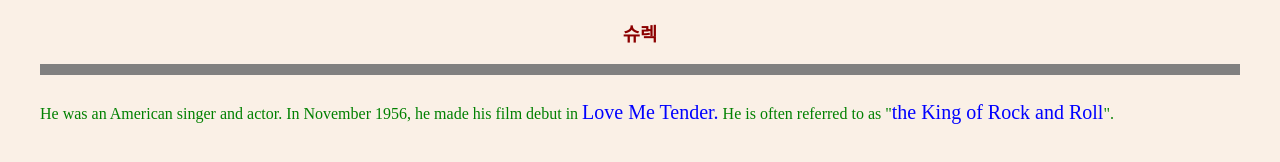
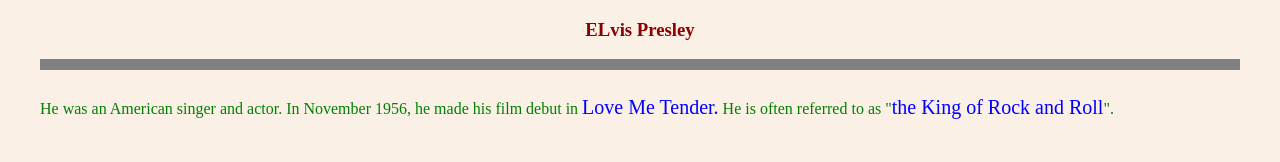
Before and after one commit to sliows/webp, a plain HTML site: page 0902/report/test1-4.html in a window 1280 px wide. Drawn offline with Linux system fonts and the light colour scheme.

Commit message:
Update HTML content and change name to Elvis Presley

```diff
--- a/0902/report/test1-4.html
+++ b/0902/report/test1-4.html
@@ -34,7 +34,7 @@
 </script>
 </head>
 <body>
-    <h3 > 슈렉 </h3>
+    <h3 > ELvis Presley </h3>
     <hr>
     <div>
         <img id="sliows" src="">
```
